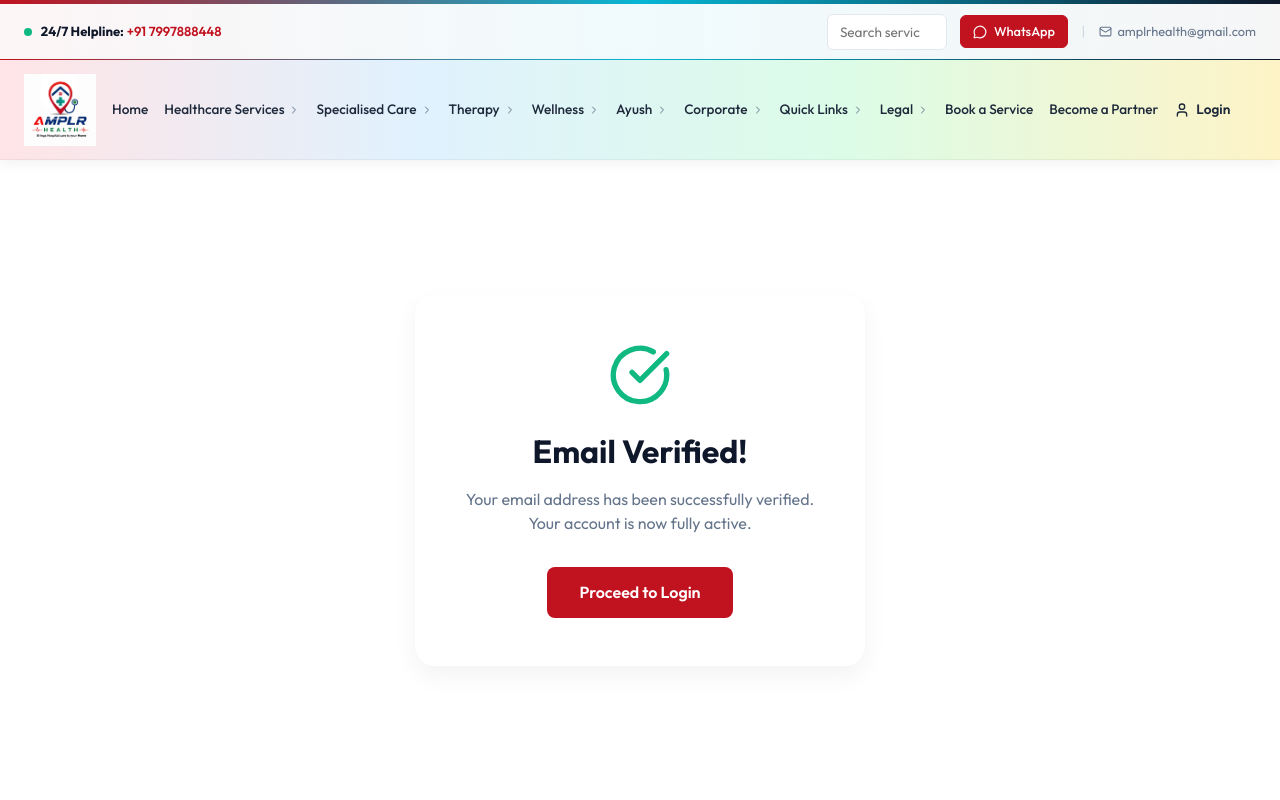
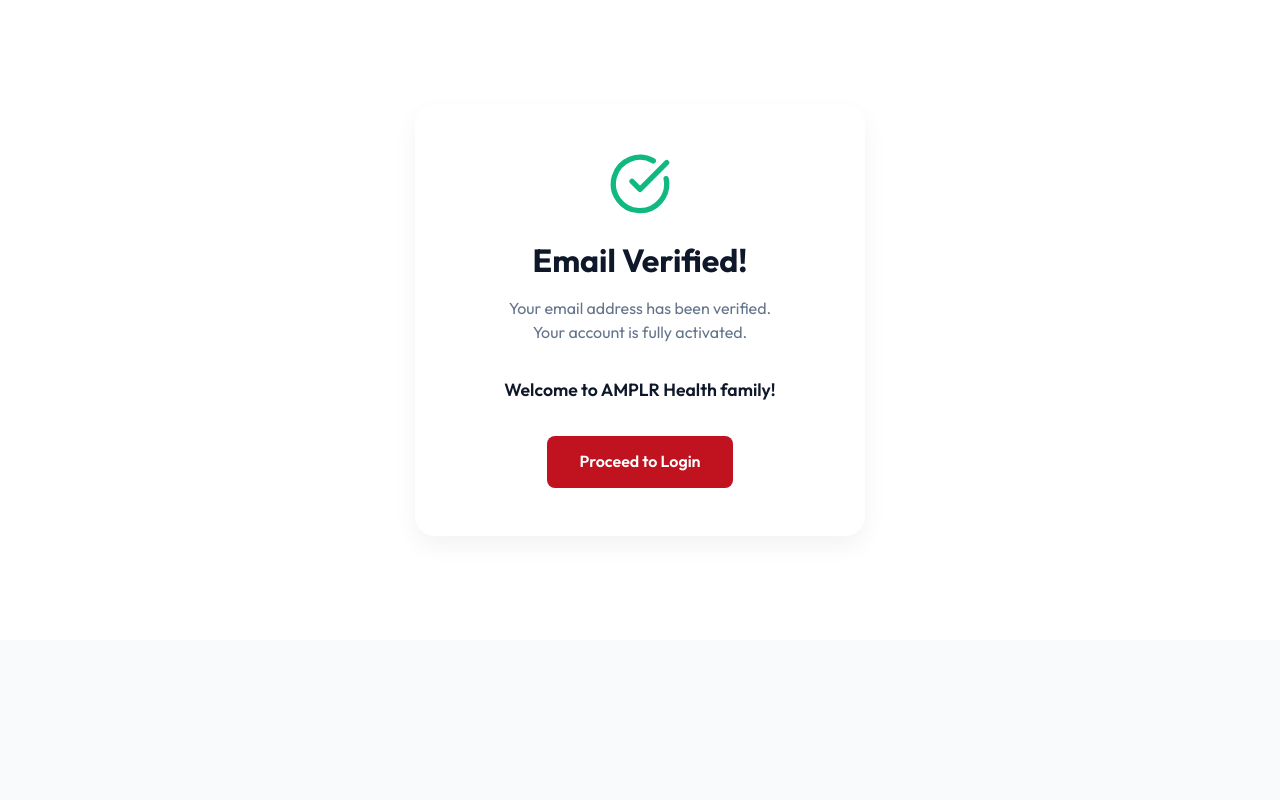
Before and after one commit to AutomatexaiAccount/AMPLR-HEALTH, a React (Vite) app: page /verified in a window 1280 px wide. Shown: the top 800 px of the page. Built offline with nearby package versions, Linux system fonts and the light colour scheme.

Commit message:
update: more explicit login error message for unverified emails

```diff
--- a/src/App.jsx
+++ b/src/App.jsx
@@ -192,8 +192,9 @@
   const navigate = useNavigate();
   const isAdminRoute = location.pathname.startsWith('/admin');
   const isCustomerLoginRoute = location.pathname === '/login';
+  const isVerifiedRoute = location.pathname === '/verified';
 
-  const hideHeaderFooter = isAdminRoute || isCustomerLoginRoute;
+  const hideHeaderFooter = isAdminRoute || isCustomerLoginRoute || isVerifiedRoute;
 
   const [user, setUser] = useState(null);
   const [mobileMenuOpen, setMobileMenuOpen] = useState(false);
--- a/src/pages/CustomerLogin.jsx
+++ b/src/pages/CustomerLogin.jsx
@@ -49,7 +49,7 @@
 
         if (signInError) {
            if (signInError.message.includes('Email not confirmed')) {
-             throw new Error("Please verify your email address before logging in.");
+             throw new Error("Your account is not activated yet. Please confirm your email address using the link sent to your inbox, and then you will be allowed to log in.");
            }
            throw signInError;
         }
--- a/src/pages/Verified.jsx
+++ b/src/pages/Verified.jsx
@@ -22,7 +22,11 @@
         </div>
         <h1 className="verified-title">Email Verified!</h1>
         <p className="verified-message">
-          Your email address has been successfully verified. Your account is now fully active.
+          Your email address has been verified.<br/>
+          Your account is fully activated.
+        </p>
+        <p className="verified-welcome" style={{ fontWeight: '600', color: 'var(--navy-dark)', marginBottom: '2rem', fontSize: '1.1rem' }}>
+          Welcome to AMPLR Health family!
         </p>
         <Link to="/login" className="verified-btn">
           Proceed to Login
```
